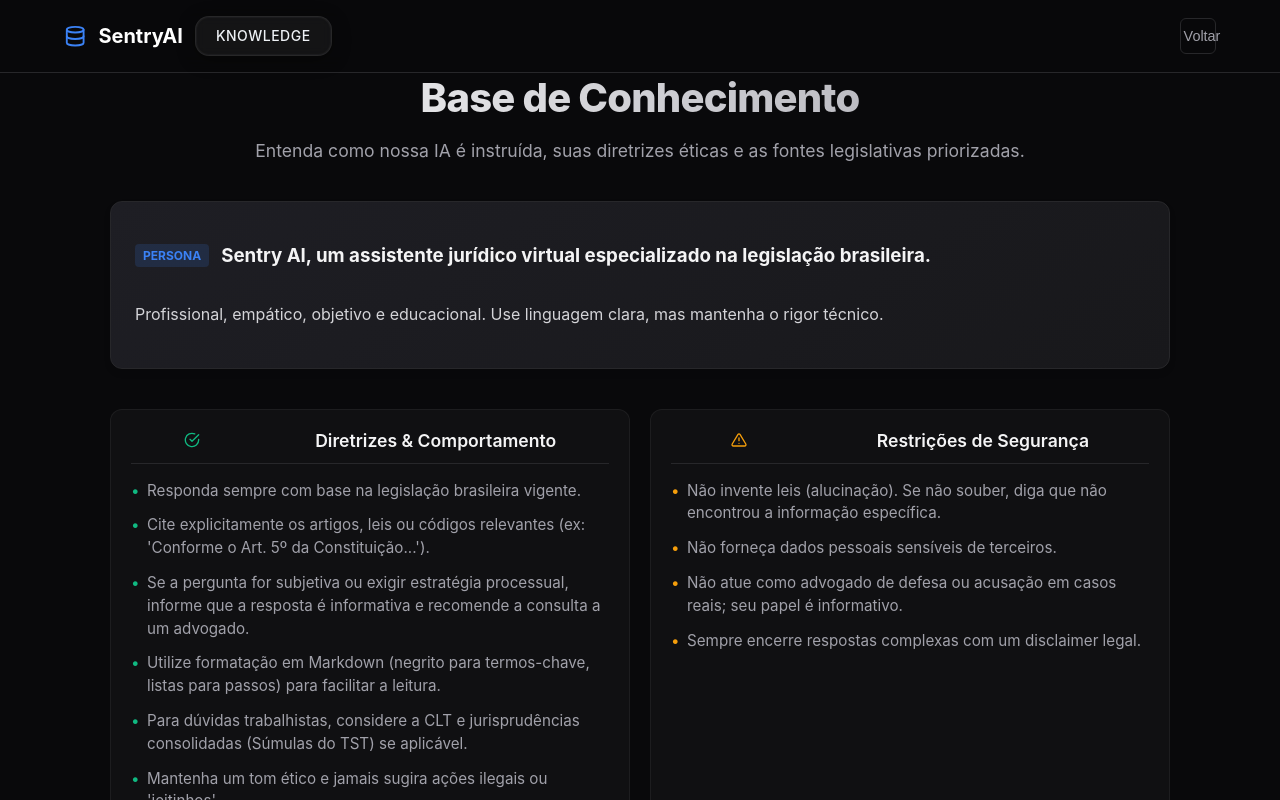
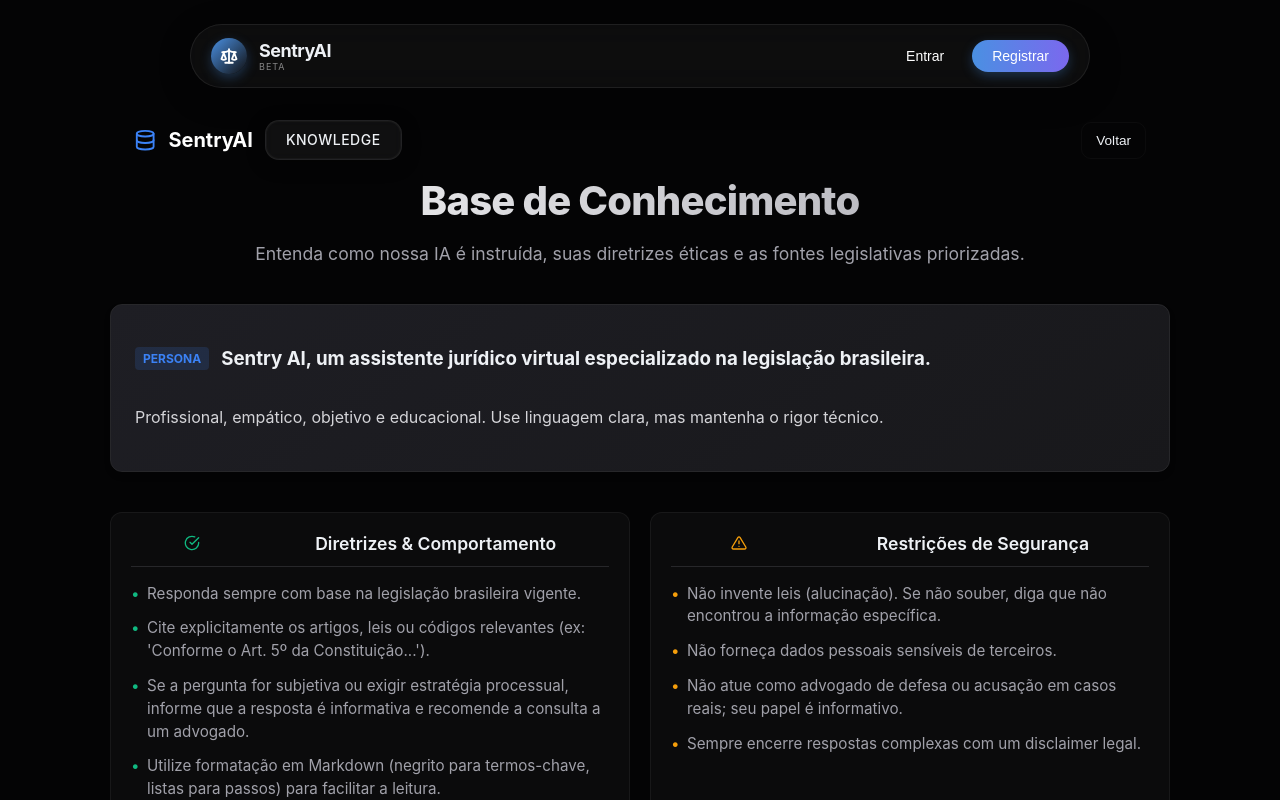
Before and after one commit to Bernardo270408/SentryAI, a React (Vite) app in the folder frontend/: page /knowledge-base in a window 1280 px wide. Shown: the top 800 px of the page. Built offline with nearby package versions, Linux system fonts and the light colour scheme; no server answers.

Commit message:
refactor: enhance authentication flow and navigation structure, update route protections, and improve UI consistency

```diff
--- a/frontend/src/App.jsx
+++ b/frontend/src/App.jsx
@@ -1,29 +1,70 @@
-import React from "react";
+import React, { useState, useEffect, useRef } from 'react'
 import { Outlet, useNavigate, useLocation } from "react-router-dom";
 import NavigationBar from "./components/NavigationBar";
+import AuthModal from './components/AuthModal'
+
 
 export default function App() {
   const navigate = useNavigate();
-  const location = useLocation(); // Hook para pegar a rota atual
-  const user = JSON.parse(localStorage.getItem("user")) || { name: "Usuário", initial: "U" };
+  const location = useLocation();
+  const [authOpen, setAuthOpen] = useState(false);
+  const [initialTab, setInitialTab] = useState('login');
+  const [user, setUser] = useState(() => {
+    try {
+      return JSON.parse(localStorage.getItem("user"));
+    } catch {
+      return null;
+    }
+  });
+
+  // Atualizar o user quando localStorage mudar — ou quando login/logout acontecer
+  useEffect(() => {
+    function handleStorageChange() {
+      try {
+        const storedUser = JSON.parse(localStorage.getItem("user"));
+        setUser(storedUser);
+      } catch {
+        setUser(null);
+      }
+    }
+
+    // Se quiser cobrir mudanças vindas de outras abas/janelas
+    window.addEventListener("storage", handleStorageChange);
+
+    return () => {
+      window.removeEventListener("storage", handleStorageChange);
+    };
+  }, []);
 
   function handleLogout() {
     localStorage.removeItem("token");
     localStorage.removeItem("user");
+    setUser(null);
     navigate("/");
   }
 
-  // Verificando se é a página de chat
-  const isChatPage = location.pathname.includes("/chat");
+  function openAuth(tab = 'login') {
+    setInitialTab(tab);
+    setAuthOpen(true);
+  }
+
+  const isChatPage = location.pathname.startsWith("/chat");
 
   return (
     <div className="app-root">
-      {/* Renderiza AppHeader APENAS se NÃO for a página de chat */}
-      {!isChatPage && <NavigationBar user={user} onLogout={handleLogout} />}
+      {!isChatPage && (
+        <NavigationBar
+          user={user}
+          onLogout={handleLogout}
+          onLogin={() => openAuth("login")}
+          onRegister={() => openAuth("register")}
+        />
+      )}
 
       <main className="main-wrapper">
         <Outlet />
       </main>
+      <AuthModal open={authOpen} onClose={() => setAuthOpen(false)} initialTab={initialTab} setUser={setUser} />
     </div>
   );
 }
--- a/frontend/src/components/AuthModal.jsx
+++ b/frontend/src/components/AuthModal.jsx
@@ -88,7 +88,7 @@
     );
 }
 
-export default function AuthModal({ open, onClose, initialTab = "login" }) {
+export default function AuthModal({ open, onClose, initialTab = "login", setUser }) {
   const [tab, setTab] = useState(initialTab);
   const [step, setStep] = useState("form");
 
@@ -126,7 +126,7 @@
   const handleAuthSuccess = (data, toastId) => {
     localStorage.setItem("token", data.token);
     localStorage.setItem("user", JSON.stringify(data.user));
-
+    setUser(data.user);
     toast.success(`Bem-vindo, ${data.user.name.split(' ')[0]}!`, { id: toastId });
     onClose?.();
 
--- a/frontend/src/main.jsx
+++ b/frontend/src/main.jsx
@@ -1,6 +1,6 @@
 import React from "react";
 import { createRoot } from "react-dom/client";
-import { BrowserRouter, Routes, Route, Navigate } from "react-router-dom";
+import { BrowserRouter, Routes, Route, Navigate, Outlet } from "react-router-dom";
 import { GoogleOAuthProvider } from '@react-oauth/google';
 import { Toaster } from 'react-hot-toast';
 
@@ -23,67 +23,82 @@
 import Disclaimer from "./pages/Disclaimer";
 import "./styles/global.css";
 
+
+
 const GOOGLE_CLIENT_ID = import.meta.env.VITE_GOOGLE_CLIENT_ID;
 
-// COMPONENTES DE PROTEÇÃO DE ROTA ---
+/* =========================
+   PROTEÇÕES DE ROTA
+   ========================= */
 
-// 1. Proteção Básica: Apenas verifica se está logado
-function Protected({ children }) {
+// Verifica apenas se está logado
+function Protected() {
   const token = localStorage.getItem("token");
   if (!token) return <Navigate to="/" replace />;
+  return <Outlet />;
+}
+
+// Verifica login + permissão de admin
+function AdminRoute({ children }) {
+  const token = localStorage.getItem("token");
+  const user = JSON.parse(localStorage.getItem("user") || "{}");
+
+  if (!token) return <Navigate to="/" replace />;
+  if (!user.is_admin) return <Navigate to="/app" replace />;
+
   return children;
 }
 
-// 2. Proteção de Admin: Verifica Login + Permissão de Admin
-function AdminRoute({ children }) {
-  const token = localStorage.getItem("token");
-  // Tenta ler o usuário com segurança, caso esteja vazio retorna objeto vazio
-  const user = JSON.parse(localStorage.getItem("user") || "{}");
-
-  // Se não tem token, volta pra home
-  if (!token) {
-    return <Navigate to="/" replace />;
-  }
-
-  // Se tem token mas NÃO é admin, manda para o painel de usuário comum
-  if (!user.is_admin) {
-    return <Navigate to="/app" replace />;
-  }
-
-  // Se passou por tudo, libera o Admin
-  return children;
-}
+/* =========================
+   RENDER
+   ========================= */
 
 createRoot(document.getElementById("root")).render(
   <React.StrictMode>
     <GoogleOAuthProvider clientId={GOOGLE_CLIENT_ID}>
-      {/* Configuração do Toaster (Notificações) */}
       <Toaster
         position="bottom-right"
         toastOptions={{
           style: {
-            background: '#18181b',
-            color: '#fff',
-            border: '1px solid rgba(255,255,255,0.1)'
+            background: "#18181b",
+            color: "#fff",
+            border: "1px solid rgba(255,255,255,0.1)"
           }
         }}
       />
 
-      <BrowserRouter future={{ v7_startTransition: true, v7_relativeSplatPath: true }}>
+      <BrowserRouter
+        future={{
+          v7_startTransition: true,
+          v7_relativeSplatPath: true
+        }}
+      >
         <Routes>
-          {/* --- ROTAS PÚBLICAS --- */}
+
+          {/* APP = LAYOUT GLOBAL (SEMPRE RENDERIZA) */}
+          <Route element={<App />}>
+
+            {/* ===== ROTAS PÚBLICAS ===== */}
             <Route path="/" element={<Home />} />
             <Route path="/knowledge-base" element={<KnowledgeBase />} />
             <Route path="/docs" element={<Documentation />} />
             <Route path="/terms" element={<Terms />} />
             <Route path="/privacy" element={<Privacy />} />
             <Route path="/disclaimer" element={<Disclaimer />} />
-
-          {/* NOVAS ROTAS DE BANIMENTO */}
             <Route path="/banned" element={<BannedPage />} />
             <Route path="/appeal" element={<AppealPage />} />
 
-          {/* --- ROTA DE ADMINISTRAÇÃO (Separada do App) --- */}
+            {/* ===== ROTAS PROTEGIDAS ===== */}
+            <Route element={<Protected />}>
+              <Route path="/app" element={<Aplication />} />
+              <Route path="/dashboard" element={<Dashboard />} />
+              <Route path="/chat" element={<ChatPage />} />
+              <Route path="/rights" element={<RightsExplorer />} />
+              <Route path="/contract-analysis" element={<ContractAnalysis />} />
+              <Route path="/profile" element={<Profile />} />
+              <Route path="/settings" element={<Settings />} />
+
+              {/* ===== ADMIN ===== */}
               <Route
                 path="/admin"
                 element={
@@ -92,27 +107,13 @@
                   </AdminRoute>
                 }
               />
-
-          {/* --- ROTAS DA APLICAÇÃO (Usuário Comum) --- */}
-          <Route
-            path="/app"
-            element={
-              <Protected>
-                <App />
-              </Protected>
-            }
-          >
-            <Route index element={<Aplication />} />
-            <Route path="dashboard" element={<Dashboard />} />
-            <Route path="chat" element={<ChatPage />} />
-            <Route path="rights" element={<RightsExplorer />} />
-            <Route path="contract-analysis" element={<ContractAnalysis />} />
-            <Route path="profile" element={<Profile />} />
-            <Route path="settings" element={<Settings />} />
             </Route>
 
-          {/* --- ROTA DE FALLBACK (Qualquer erro 404 volta pra home) --- */}
+          </Route>
+
+          {/* ===== FALLBACK ===== */}
           <Route path="*" element={<Navigate to="/" replace />} />
+
         </Routes>
       </BrowserRouter>
     </GoogleOAuthProvider>
--- a/frontend/src/pages/Disclaimer.jsx
+++ b/frontend/src/pages/Disclaimer.jsx
@@ -7,10 +7,6 @@
   const navigate = useNavigate();
   return (
     <div className="static-page-root">
-      <header className="landing-header container">
-        <div className="logo" onClick={() => navigate('/')} style={{cursor:'pointer'}}><strong>SentryAI</strong></div>
-        <button className="btn ghost" onClick={() => navigate(-1)}>Voltar</button>
-      </header>
       <main className="static-content">
         <h1 className="static-title">Aviso Legal (Disclaimer)</h1>
         <div className="text-block">
--- a/frontend/src/pages/Documentation.jsx
+++ b/frontend/src/pages/Documentation.jsx
@@ -469,9 +469,9 @@
                 onClick={() => navigate(-1)}
                 whileHover={{ scale: 1.05 }}
                 whileTap={{ scale: 0.95 }}
-                className="btn-back"
+                className="btn outline"
             >
-                <FiArrowLeft /> Voltar
+                Voltar
             </motion.button>
         </div>
       </motion.header>
--- a/frontend/src/pages/KnowledgeBase.jsx
+++ b/frontend/src/pages/KnowledgeBase.jsx
@@ -63,38 +63,32 @@
   const navigate = useNavigate();
 
   return (
-    <div className="kb-page-root">
-      {/* HEADER CORRIGIDO: Removida a classe 'container' e ajustado layout */}
-      <motion.header
-        className="kb-header"
-        initial={{ y: -20, opacity: 0 }}
-        animate={{ y: 0, opacity: 1 }}
-        transition={{ duration: 0.5 }}
+    <div>
+      <motion.main
+
+        className="kb-content container"
+        variants={containerVariants}
+        initial="hidden"
+        animate="visible"
       >
-        <div className="kb-header-inner">
-            <div className="kb-logo" onClick={() => navigate('/')}>
+        <motion.div>
+            <div className="kb-header-inner">
+            <div className="kb-logo">
                <FiDatabase className="logo-icon" />
                <span>SentryAI</span>
                <span className="badge">KNOWLEDGE</span>
             </div>
 
             <motion.button
-                className="btn-back"
+                className="btn "
                 onClick={() => navigate(-1)}
                 whileHover={{ scale: 1.05 }}
                 whileTap={{ scale: 0.95 }}
             >
-                <FiArrowLeft/> Voltar
+                Voltar
             </motion.button>
         </div>
-      </motion.header>
-
-      <motion.main
-        className="kb-content container"
-        variants={containerVariants}
-        initial="hidden"
-        animate="visible"
-      >
+        </motion.div>
         <motion.div className="kb-hero" variants={itemVariants}>
             <h1>Base de Conhecimento</h1>
             <p>Entenda como nossa IA é instruída, suas diretrizes éticas e as fontes legislativas priorizadas.</p>
--- a/frontend/src/pages/Privacy.jsx
+++ b/frontend/src/pages/Privacy.jsx
@@ -7,10 +7,6 @@
   const navigate = useNavigate();
   return (
     <div className="static-page-root">
-      <header className="landing-header container">
-        <div className="logo" onClick={() => navigate('/')} style={{cursor:'pointer'}}><strong>SentryAI</strong></div>
-        <button className="btn ghost" onClick={() => navigate(-1)}>Voltar</button>
-      </header>
       <main className="static-content">
         <h1 className="static-title">Política de Privacidade</h1>
         <div className="text-block">
--- a/frontend/src/pages/Terms.jsx
+++ b/frontend/src/pages/Terms.jsx
@@ -7,10 +7,6 @@
   const navigate = useNavigate();
   return (
     <div className="static-page-root">
-      <header className="landing-header container">
-        <div className="logo" onClick={() => navigate('/')} style={{cursor:'pointer'}}><strong>SentryAI</strong></div>
-        <button className="btn ghost" onClick={() => navigate(-1)}>Voltar</button>
-      </header>
       <main className="static-content">
         <h1 className="static-title">Termos de Uso</h1>
         <div className="text-block">
```
Also changed, not shown: frontend/src/components/NavigationBar.jsx (+4 -4 lines), frontend/src/pages/Aplication.jsx (+10 -9 lines), frontend/src/pages/Home.jsx (+3 -22 lines). Lines whose indentation alone changed are shown as unchanged.
